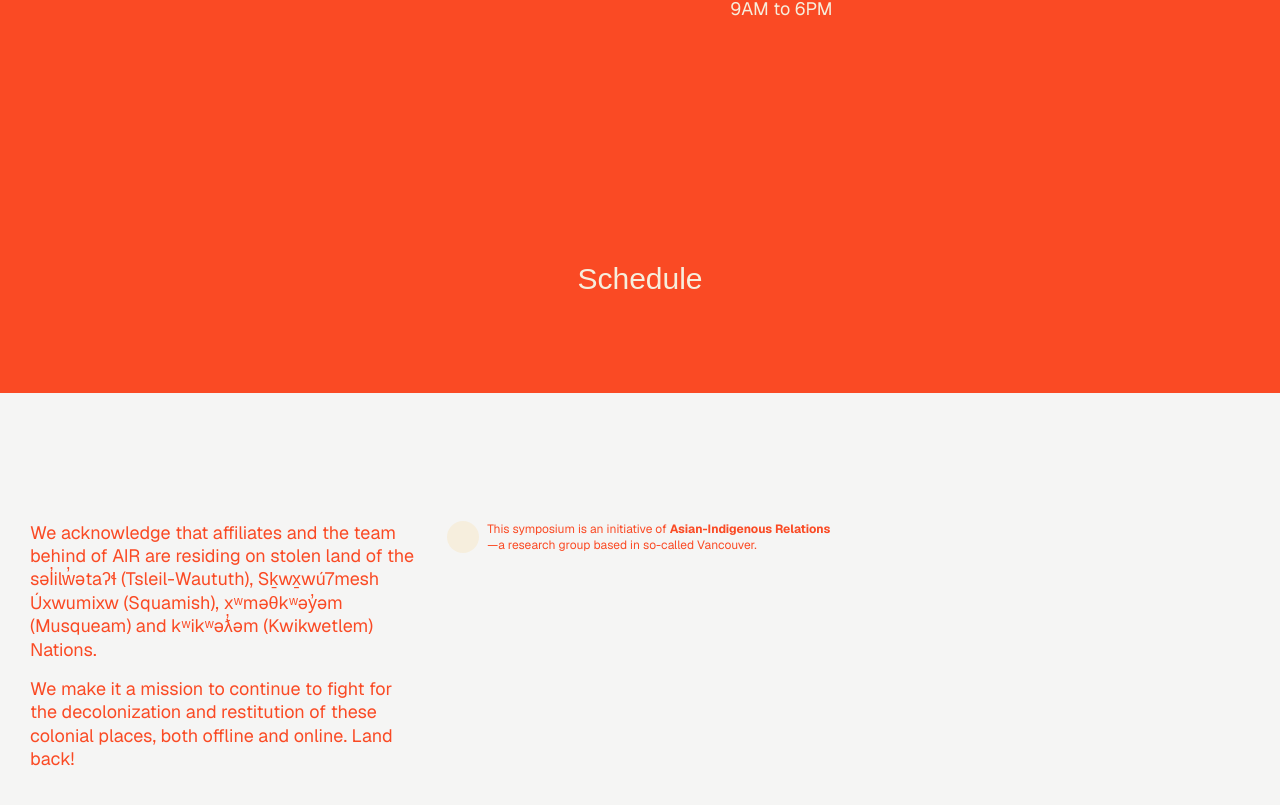
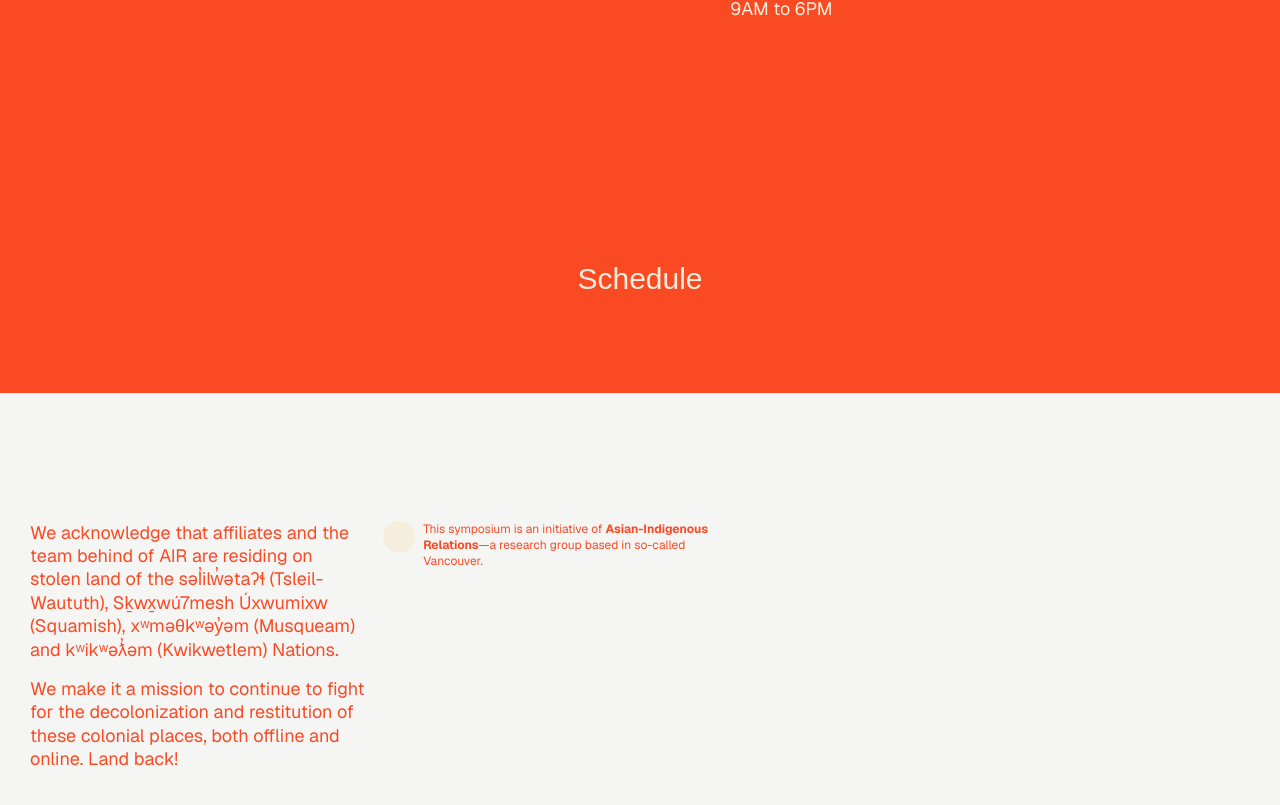
Before and after one commit to cyncui/air_symposium, a Next.js app: page / in a window 1280 px wide. Shown: the part 2896-3701 px from the top of the page. Built offline with nearby package versions, Linux system fonts and the light colour scheme; a web font is replaced by a local one.

Commit message:
fix: aligned footer to 7col grid

```diff
--- a/src/components/Footer/Footer.tsx
+++ b/src/components/Footer/Footer.tsx
@@ -1,8 +1,8 @@
 export const Footer = () => {
   return (
     <footer className="py-32 bg-stone-100 text-background">
-      <div className="px-7.5 mx-auto grid grid-cols-4 lg:grid-cols-6 gap-8">
-        <div className="max-sm:col-span-full sm:col-span-2">
+      <div className="px-7.5 mx-auto grid grid-cols-7 gap-4">
+        <div className="max-sm:col-span-full sm:col-span-3 lg:col-span-2">
           <p className="mb-4">
             We acknowledge that affiliates and the team behind of AIR are
             residing on stolen land of the səl̓ilw̓ətaʔɬ (Tsleil-Waututh),
@@ -15,7 +15,7 @@ export const Footer = () => {
             back!
           </p>
         </div>
-        <div className="flex gap-2 col-span-full sm:col-span-2 row-end-auto text-xs">
+        <div className="flex gap-2 col-span-full sm:col-span-3 lg:col-span-2 row-end-auto text-xs">
           <div className="size-8 rounded-full bg-foreground flex-none" />
           <div>
             <p>
```
